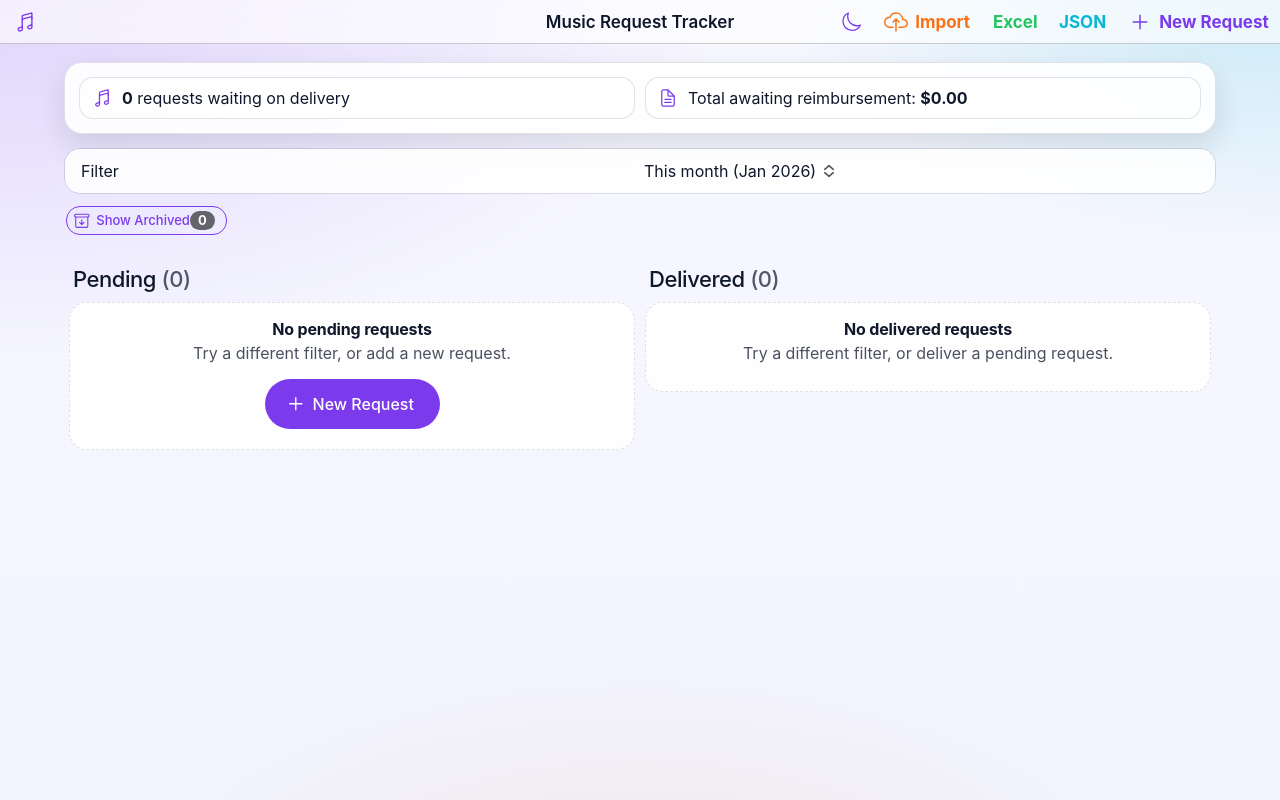
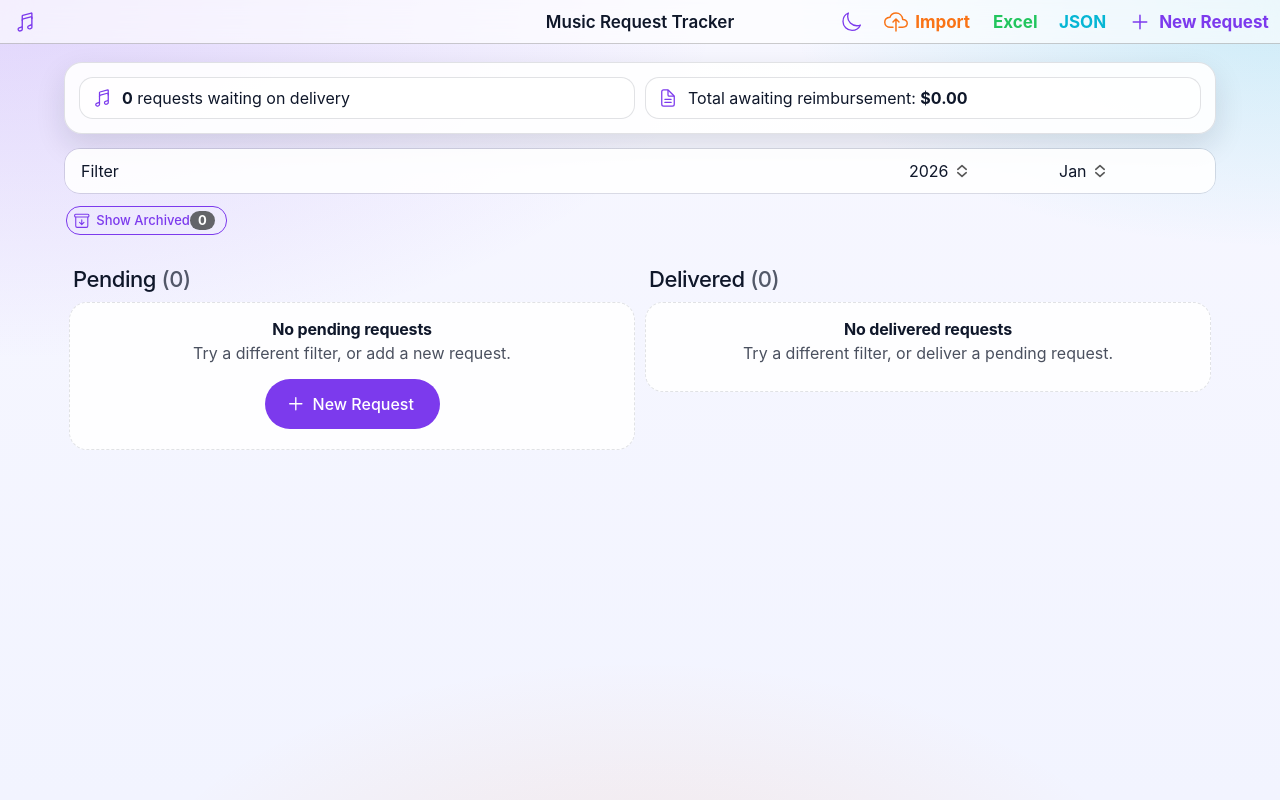
Before and after one commit to lwassmer42/CodexMusicRequestMobileSite_App, a React (Vite) app: page /#/home in a window 1280 px wide. Built offline with nearby package versions, Linux system fonts and the light colour scheme.

Commit message:
Center notes modal content

```diff
--- a/src/components/NotesModal.tsx
+++ b/src/components/NotesModal.tsx
@@ -1,14 +1,4 @@
-import {
-  IonButton,
-  IonButtons,
-  IonContent,
-  IonHeader,
-  IonIcon,
-  IonModal,
-  IonTextarea,
-  IonTitle,
-  IonToolbar,
-} from '@ionic/react';
+import { IonButton, IonContent, IonIcon, IonModal, IonTextarea } from '@ionic/react';
 import { closeOutline } from 'ionicons/icons';
 import { useEffect, useState } from 'react';
 
@@ -40,23 +30,20 @@ export function NotesModal({
 
   return (
     <IonModal isOpen={isOpen} onDidDismiss={onCancel} className="notesModal">
-      <IonHeader className="appHeader notesModalHeader">
-        <IonToolbar className="appToolbar notesModalToolbar">
-          <IonTitle>Notes</IonTitle>
-          <IonButtons slot="end">
+      <IonContent className="notesModalContent">
+        <div className="notesModalCard">
+          <div className="notesModalTitleRow">
+            <span className="notesModalTitle">Notes</span>
             <IonButton fill="clear" className="notesCloseButton" onClick={onCancel} aria-label="Close notes">
               <IonIcon slot="icon-only" icon={closeOutline} />
             </IonButton>
-          </IonButtons>
-        </IonToolbar>
-      </IonHeader>
-      <IonContent className="notesModalContent">
+          </div>
           <div className="notesBox">
             <IonTextarea
               value={notes}
               onIonInput={(e) => setNotes(e.detail.value ?? '')}
               autoGrow
-            placeholder="Add a quick note…"
+              placeholder={`Add a quick note\u2026`}
             />
           </div>
           <div className="notesModalActions">
@@ -67,6 +54,7 @@ export function NotesModal({
               Save
             </IonButton>
           </div>
+        </div>
       </IonContent>
     </IonModal>
   );
--- a/src/pages/Home.css
+++ b/src/pages/Home.css
@@ -121,6 +121,16 @@ body.dark .appToolbar {
   --background: var(--app-surface);
   border: 1px solid var(--app-border);
   border-radius: 16px;
+}
+
+.filterControls {
+  display: flex;
+  gap: 10px;
+  align-items: center;
+}
+
+.filterControls ion-select {
+  min-width: 140px;
 }
 
 .mobileToggleRow {
@@ -260,16 +270,50 @@ body.dark .appToolbar {
 }
 
 .notesModalContent {
-  padding: 14px 12px 18px;
+  padding: 18px 12px 22px;
+  --padding-top: 18px;
+  --padding-bottom: 22px;
+  --padding-start: 12px;
+  --padding-end: 12px;
+}
+
+.notesModalContent::part(scroll) {
+  display: flex;
+  align-items: center;
+  justify-content: center;
+  min-height: 100%;
+}
+
+.notesModalCard {
+  width: min(560px, 100%);
+  background: var(--app-surface);
+  border: 1px solid var(--app-border);
+  border-radius: 20px;
+  padding: 14px 14px 16px;
+  box-shadow: var(--app-shadow);
+  display: flex;
+  flex-direction: column;
+  gap: 12px;
+}
+
+.notesModalTitleRow {
+  display: flex;
+  align-items: center;
+  justify-content: space-between;
+}
+
+.notesModalTitle {
+  font-weight: 700;
+  letter-spacing: -0.01em;
 }
 
 .notesBox {
-  background: var(--app-surface);
+  background: var(--app-surface-2);
   border: 1px solid var(--app-border);
   border-radius: 16px;
   padding: 10px 12px;
   box-shadow: var(--app-shadow);
-  width: min(560px, 100%);
+  width: 100%;
 }
 
 .notesCloseButton {
@@ -280,17 +324,9 @@ body.dark .appToolbar {
   display: flex;
   gap: 10px;
   justify-content: flex-end;
-  margin-top: 12px;
 }
 
 @media (max-width: 540px) {
-  .notesModalContent {
-    display: flex;
-    flex-direction: column;
-    justify-content: center;
-    min-height: 100%;
-  }
-
   .notesModalActions {
     width: 100%;
     justify-content: space-between;
--- a/src/pages/Home.tsx
+++ b/src/pages/Home.tsx
@@ -49,10 +49,6 @@ import { loadRequests, saveRequests } from '../lib/requestsStorage';
 import type { ISODate, MusicRequest } from '../models/Request';
 import './Home.css';
 
-function toMonthKey(isoDate: string) {
-  return isoDate.slice(0, 7);
-}
-
 function nowIsoString() {
   return new Date().toISOString();
 }
@@ -61,16 +57,12 @@ function todayIsoDate(): ISODate {
   return new Date().toISOString().slice(0, 10) as ISODate;
 }
 
-function formatMonthLabel(monthKey: string) {
-  const [y, m] = monthKey.split('-');
-  if (!y || !m) return monthKey;
-  const yearNum = Number(y);
-  const monthNum = Number(m);
-  if (!Number.isFinite(yearNum) || !Number.isFinite(monthNum)) return monthKey;
-  const dt = new Date(Date.UTC(yearNum, monthNum - 1, 1));
-  if (Number.isNaN(dt.getTime())) return monthKey;
-  const month = new Intl.DateTimeFormat(undefined, { month: 'short', timeZone: 'UTC' }).format(dt);
-  return `${month} ${y}`;
+function formatMonthName(monthValue: string) {
+  const monthNum = Number(monthValue);
+  if (!Number.isFinite(monthNum)) return monthValue;
+  const dt = new Date(Date.UTC(2020, monthNum - 1, 1));
+  if (Number.isNaN(dt.getTime())) return monthValue;
+  return new Intl.DateTimeFormat(undefined, { month: 'short', timeZone: 'UTC' }).format(dt);
 }
 
 function normalizeDupeKey(text: string) {
@@ -88,9 +80,11 @@ const Home: React.FC = () => {
   const isDesktop = useMediaQuery('(min-width: 960px)');
 
   const today = todayIsoDate();
-  const defaultFilter = `month:${toMonthKey(today)}`;
+  const currentYear = today.slice(0, 4);
+  const currentMonth = today.slice(5, 7);
 
-  const [filterValue, setFilterValue] = useState<string>(defaultFilter);
+  const [filterYear, setFilterYear] = useState<string>(currentYear);
+  const [filterMonth, setFilterMonth] = useState<string>(currentMonth);
   const [showArchived, setShowArchived] = useState(false);
   const [activeView, setActiveView] = useState<'pending' | 'delivered' | 'archived'>('pending');
 
@@ -140,13 +134,10 @@ const Home: React.FC = () => {
   const [isActionsOpen, setIsActionsOpen] = useState(false);
 
   const filteredRequests = useMemo(() => {
-    if (filterValue === 'all') return requests;
-
-    const [kind, value] = filterValue.split(':');
-    if (kind === 'year' && value) return requests.filter((r) => r.dateRequested.startsWith(value));
-    if (kind === 'month' && value) return requests.filter((r) => r.dateRequested.startsWith(value));
-    return requests;
-  }, [requests, filterValue]);
+    if (filterYear === 'all') return requests;
+    if (filterMonth === 'all') return requests.filter((r) => r.dateRequested.startsWith(filterYear));
+    return requests.filter((r) => r.dateRequested.startsWith(`${filterYear}-${filterMonth}`));
+  }, [requests, filterYear, filterMonth]);
 
   const pending = useMemo(
     () =>
@@ -192,19 +183,20 @@ const Home: React.FC = () => {
     [filteredRequests],
   );
 
-  const filterOptions = useMemo(() => {
-    const monthKeys = Array.from(new Set(requests.map((r) => toMonthKey(r.dateRequested)))).sort().reverse();
-    const currentYear = today.slice(0, 4);
+  const yearOptions = useMemo(() => {
+    const years = Array.from(new Set(requests.map((r) => r.dateRequested.slice(0, 4))));
+    if (!years.includes(currentYear)) years.push(currentYear);
+    years.sort().reverse();
+    return [{ value: 'all', label: 'All time' }, ...years.map((y) => ({ value: y, label: y }))];
+  }, [requests, currentYear]);
 
+  const monthOptions = useMemo(() => {
+    const months = Array.from({ length: 12 }, (_, i) => String(i + 1).padStart(2, '0'));
     return [
-      { value: defaultFilter, label: `This month (${formatMonthLabel(today.slice(0, 7))})` },
-      { value: `year:${currentYear}`, label: `This year (${currentYear})` },
-      { value: 'all', label: 'All time' },
-      ...monthKeys
-        .filter((m) => `month:${m}` !== defaultFilter)
-        .map((m) => ({ value: `month:${m}`, label: formatMonthLabel(m) })),
+      { value: 'all', label: 'All months' },
+      ...months.map((m) => ({ value: m, label: formatMonthName(m) })),
     ];
-  }, [requests, today, defaultFilter]);
+  }, []);
 
   const editingRequest = useMemo(
     () => (editingId ? requests.find((r) => r.id === editingId) : undefined),
@@ -493,17 +485,35 @@ const Home: React.FC = () => {
           <div className="controlsRow">
             <IonItem lines="none" className="filterItem">
               <IonLabel>Filter</IonLabel>
+              <div className="filterControls">
                 <IonSelect
-                value={filterValue}
+                  value={filterYear}
                   interface="popover"
-                onIonChange={(e) => setFilterValue((e.detail.value as string) ?? defaultFilter)}
+                  onIonChange={(e) => {
+                    const next = String(e.detail.value);
+                    setFilterYear(next);
+                    if (next === 'all') setFilterMonth('all');
+                  }}
                 >
-                {filterOptions.map((opt) => (
+                  {yearOptions.map((opt) => (
                     <IonSelectOption key={opt.value} value={opt.value}>
                       {opt.label}
                     </IonSelectOption>
                   ))}
                 </IonSelect>
+                <IonSelect
+                  value={filterMonth}
+                  interface="popover"
+                  disabled={filterYear === 'all'}
+                  onIonChange={(e) => setFilterMonth(String(e.detail.value))}
+                >
+                  {monthOptions.map((opt) => (
+                    <IonSelectOption key={opt.value} value={opt.value}>
+                      {opt.label}
+                    </IonSelectOption>
+                  ))}
+                </IonSelect>
+              </div>
             </IonItem>
           </div>
 
```
Lines whose indentation alone changed are shown as unchanged.
